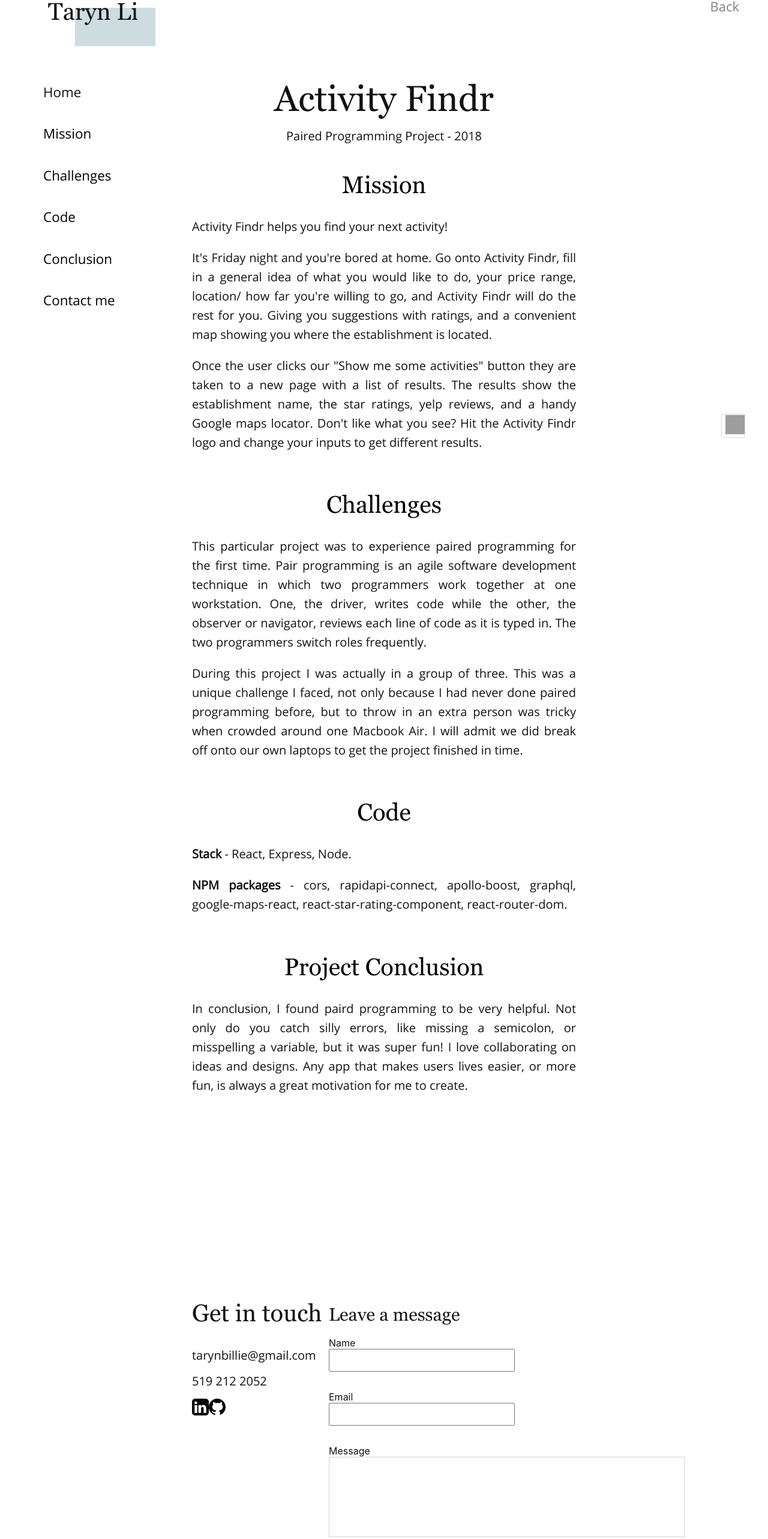
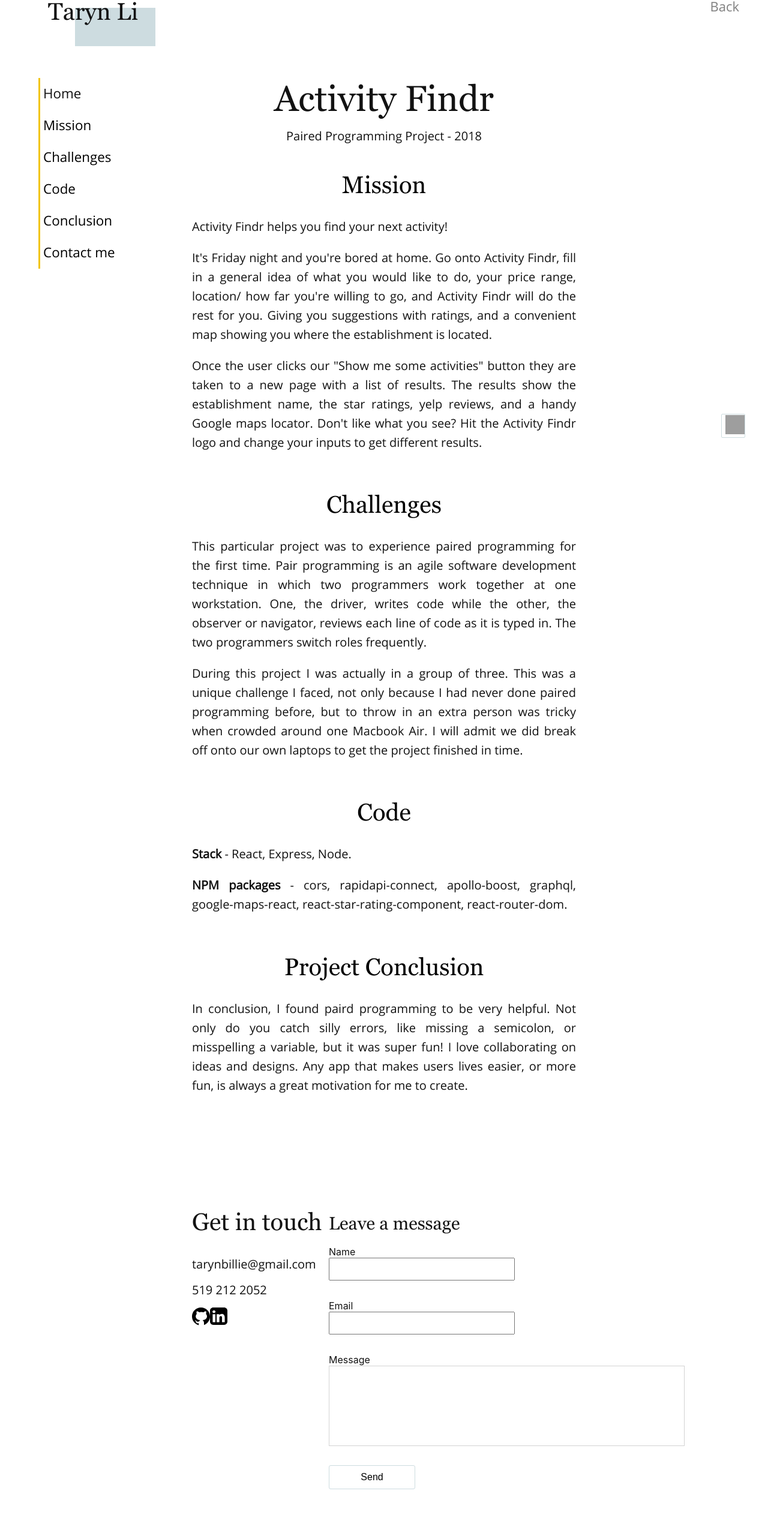
Before and after one commit to tarynbillie/Portfolio, a React (Create React App) app: page /#/activityfindr in a window 1280 px wide. Shown: the part 30-2596 px from the top of the page at 60% size. Built offline with nearby package versions, Linux system fonts and the light colour scheme; grey boxes are pictures that could not be loaded.

Commit message:
more nav consistency

```diff
--- a/src/components/Footer/Footer.js
+++ b/src/components/Footer/Footer.js
@@ -1,6 +1,4 @@
 import React, { Component } from 'react';
-import github from '../../assets/github-home.svg';
-import linkedin from '../../assets/LinkedIn.svg';
 import './footer.scss';
 
 export default class Footer extends Component {
@@ -12,12 +10,20 @@ export default class Footer extends Component {
                     <h2>tarynbillie@gmail.com</h2>
                     <h2>519 212 2052</h2>
                     <div className='icons'>
-                        <a href='https://github.com/tarynbillie' target="_blank" rel="noopener noreferrer">
-                            <img src={linkedin} alt='LinkedIn' />
-                        </a>
-                        <a href='https://www.linkedin.com/in/taryn-li/' target="_blank" rel="noopener noreferrer">
-                            <img src={github} alt='Github' />
-                        </a>
+                    <a href='https://github.com/tarynbillie' target='_blank' rel="noopener noreferrer">
+                                <svg width="30px" height="30px" viewBox="0 0 28 28" version="1.1" xmlns="http://www.w3.org/2000/svg" xlink="http://www.w3.org/1999/xlink">
+                                    <title>GitHub</title>
+                                    <desc>Please visit my GitHub</desc>
+                                    <path d="M14,0 C6.2685,0 0,6.2685 0,14 C0,20.5601667 4.51733333,26.0493333 10.6073333,27.5683333 C10.542,27.3793333 10.5,27.16 10.5,26.8881667 L10.5,24.4953333 C9.93183333,24.4953333 8.97983333,24.4953333 8.74066667,24.4953333 C7.78283333,24.4953333 6.93116667,24.0835 6.51816667,23.3181667 C6.05966667,22.4676667 5.98033333,21.1668333 4.844,20.3711667 C4.50683333,20.1063333 4.7635,19.8041667 5.152,19.845 C5.8695,20.048 6.4645,20.5403333 7.0245,21.2706667 C7.58216667,22.0021667 7.84466667,22.1678333 8.8865,22.1678333 C9.39166667,22.1678333 10.1476667,22.1386667 10.8593333,22.0266667 C11.242,21.0548333 11.9035,20.16 12.712,19.7376667 C8.05,19.2581667 5.82516667,16.9388333 5.82516667,13.79 C5.82516667,12.4343333 6.40266667,11.123 7.38383333,10.0181667 C7.06183333,8.9215 6.657,6.685 7.5075,5.83333333 C9.60516667,5.83333333 10.8733333,7.19366667 11.1778333,7.56116667 C12.2231667,7.203 13.3711667,7 14.5775,7 C15.7861667,7 16.9388333,7.203 17.9865,7.5635 C18.2875,7.19833333 19.5568333,5.83333333 21.6591667,5.83333333 C22.5131667,6.68616667 22.1036667,8.932 21.7781667,10.0263333 C22.7535,11.1288333 23.3275,12.4366667 23.3275,13.79 C23.3275,16.9365 21.1061667,19.2546667 16.4511667,19.7365 C17.7321667,20.405 18.6666667,22.2833333 18.6666667,23.6985 L18.6666667,26.8881667 C18.6666667,27.0095 18.6398333,27.097 18.6258333,27.2008333 C24.0811667,25.2886667 28,20.1086667 28,14 C28,6.2685 21.7315,0 14,0 Z" id="Path"></path>
+                                </svg>
+                            </a>
+                            <a href='https://www.linkedin.com/in/taryn-li/' target='_blank' rel="noopener noreferrer">
+                                <svg width="29px" height="29px" viewBox="0 0 28 28" version="1.1" xmlns="http://www.w3.org/2000/svg" xlink="http://www.w3.org/1999/xlink">
+                                    <title>LinkedIn</title>
+                                    <desc>Please visit my LinkedIn</desc>
+                                        <path d="M22.75,0 L5.25,0 C2.35156277,0 0,2.35156277 0,5.25 L0,22.75 C0,25.6484372 2.35156277,28 5.25,28 L22.75,28 C25.6484372,28 28,25.6484372 28,22.75 L28,5.25 C28,2.35156277 25.6484372,0 22.75,0 Z M8.65745246,23.7680294 L4.30769231,23.7680294 L4.28245246,10.7439909 L8.63221154,10.7439909 L8.65745246,23.7680294 Z M6.37319738,9.04026415 L6.34795646,9.04026415 C4.926082,9.04026415 4.00901415,8.06009615 4.00901415,6.84014477 C4.00901415,5.59074492 4.95552938,4.64423077 6.40264477,4.64423077 C7.84976015,4.64423077 8.73737954,5.59074492 8.76682692,6.84014477 C8.76682692,8.06009615 7.84555262,9.04026415 6.37319738,9.04026415 Z M23.738582,23.7680294 L19.3509615,23.7680294 L19.3509615,16.6923077 C19.3509615,14.980168 18.8966346,13.8149038 17.3653846,13.8149038 C16.195914,13.8149038 15.5649038,14.6015628 15.2620192,15.3629808 C15.1484372,15.636418 15.1189909,16.0108178 15.1189909,16.3936295 L15.1189909,23.7680294 L10.7103371,23.7680294 L10.6850962,10.7439909 L15.09375,10.7439909 L15.1189909,12.582332 C15.6826923,11.7115385 16.6207935,10.4789666 18.8671872,10.4789666 C21.6520435,10.4789666 23.7343755,12.2962743 23.7343755,16.2043269 L23.7343755,23.7680294 L23.738582,23.7680294 Z" id="Shape"></path>
+                                </svg>
+                            </a>
                     </div>
                 </div>
                 <div className='footer__right'>
--- a/src/components/Footer/footer.scss
+++ b/src/components/Footer/footer.scss
@@ -1,5 +1,7 @@
 $primary: #CDDCE0;
 $accent: #C24B0C;
+$secondAccent: #F1C40F;
+
 
 $rare: #FFF;
 $mediumRare:#D3D3D3;
@@ -29,9 +31,9 @@ $breakpoint-laptop: 1024px;
 
 .footer {
     display: flex;
-    height: 80vh;
+    height: 70vh;
     color: $burnt;
-    margin: 20rem 3rem 0 20rem;
+    margin: 10.5rem 3rem 0 20rem;
     &__left {
         display: flex;
         flex-direction: column;
@@ -56,8 +58,10 @@ $breakpoint-laptop: 1024px;
             width: 20%;
             justify-content: space-between;
             cursor: pointer;
-            &:hover {
-                color: $primary;
+            a svg:hover {
+                fill: $secondAccent;
+                transform: scale(1.1);
+                transition: transform 0.5s ease-in-out, fill 0.5s;
             }
         }
     }
--- a/src/components/Home/home.scss
+++ b/src/components/Home/home.scss
@@ -59,7 +59,7 @@ $breakpoint-monitor: 1440px;
                 animation: 1.8s ease-out 0s 1 slideInFromTop;
                 h1 {
                     font-family: 'Georgia';
-                    font-size: 3.8rem;
+                    font-size: 4rem;
                     font-weight: normal;
                     margin-bottom: 0.5rem;
 
--- a/src/components/Nav/sideNav.scss
+++ b/src/components/Nav/sideNav.scss
@@ -109,6 +109,7 @@ $breakpoint-monitor: 1440px;
     display: flex;
     flex-direction: column;
     justify-content: space-evenly;
+    border-left: solid $secondAccent;
     .link {
         color: $burnt;
         text-decoration: none;
@@ -117,36 +118,47 @@ $breakpoint-monitor: 1440px;
         font-family: 'Open Sans';
         font-weight: normal;
         font-size: 1.4rem;
-        margin-top: 0;
-        padding: 8px;
+        margin: 5px 0;
+        padding: 5px;
         cursor: pointer;
         display: block;
         position: relative;
         z-index: 1;
         transition: all .5s;
-    }
-    h3::after {
-        display: block;
-        position: absolute;
-        top: 0;
-        left: 0;
-        bottom: 0;
-        right: 0;
-        margin: auto;
-        width: 100%;
-        height: 1px;
-        content: '.';
-        color: transparent;
-        background: $secondAccent;
-        visibility: none;
-        opacity: 0;
-        z-index: -1;
-        transition: all .6s;
-    }
-    h3:hover::after {
-        opacity: 1;
-        visibility: visible;
-        height: 100%;
+        // &:after {
+        //     display: block;
+        //     position: absolute;
+        //     top: 0;
+        //     left: 0;
+        //     bottom: 0;
+        //     right: 0;
+        //     margin: auto;
+        //     width: 100%;
+        //     height: 1px;
+        //     content: '.';
+        //     color: transparent;
+        //     background: $secondAccent;
+        //     visibility: none;
+        //     opacity: 0;
+        //     z-index: -1;
+        //     transition: all .6s;
+        // }
+        // &:hover:after{
+        //     opacity: 1;
+        //     visibility: visible;
+        //     height: 100%;
+        // }
+        &:after {
+            content: '';
+            display: block;
+            width: 0;
+            height: 2px;
+            background: $secondAccent;
+            transition: width .5s;
+        }
+        &:hover:after{
+            width: 100%;
+        }
     }
 
 
--- a/src/components/Nav/topNav.scss
+++ b/src/components/Nav/topNav.scss
@@ -68,14 +68,44 @@ $breakpoint-monitor: 1440px;
         align-items: center;
         margin-top: 1.5rem;
         width: 45%;
-
         h3 {
+            font-weight: normal;
             font-family: 'Open Sans';
-            font-weight: normal;
             font-size: 1.2rem;
             cursor: pointer;
-        }
-        h3::after {
+            margin: 5px 0;
+            padding: 10px;
+            display: block;
+            position: relative;
+            z-index: 1;
+            transition: all .5s;
+            // &:hover {
+            //     color: #91640F;
+            // }
+            // &:after {
+            //     display: block;
+            //     position: absolute;
+            //     top: 0;
+            //     left: 0;
+            //     bottom: 0;
+            //     right: 0;
+            //     margin: auto;
+            //     width: 100%;
+            //     height: 1px;
+            //     content: '.';
+            //     color: transparent;
+            //     background: $secondAccent;
+            //     visibility: none;
+            //     opacity: 0;
+            //     z-index: -1;
+            //     transition: all .6s;
+            // }
+            // &:hover:after{
+            //     opacity: 1;
+            //     visibility: visible;
+            //     height: 100%;
+            // }
+            &:after {
                 content: '';
                 display: block;
                 width: 0;
@@ -83,8 +113,12 @@ $breakpoint-monitor: 1440px;
                 background: $secondAccent;
                 transition: width .5s;
             }
-        h3:hover::after {
+            &:hover:after{
                 width: 100%;
+            }
+        }
+        .selected h3 {
+
         }
         .contact {
             @include contactBtn();
--- a/src/components/Projects/Projects.js
+++ b/src/components/Projects/Projects.js
@@ -12,6 +12,7 @@ export default class Projects extends Component {
                 <TopNav />
                 <div className='projects'>
                     <h1>Below are some projects I've worked on</h1>
+                    <h4>This page is still under construction 🚧</h4>
                     <div className='table'>
                     <ul>
                         <li>
--- a/src/components/Projects/projectsLanding.scss
+++ b/src/components/Projects/projectsLanding.scss
@@ -32,8 +32,13 @@ $breakpoint-monitor: 1440px;
         font-family: 'Open Sans';
         font-size: 2rem;
         font-weight: normal;
+        margin-bottom: 0;
     }
-
+    h4 {
+        margin-top: 0;
+        margin-bottom: 5rem;
+        font-weight: normal;
+    }
     ul {
         display: flex;
         width: 100%;
@@ -51,16 +56,15 @@ $breakpoint-monitor: 1440px;
                 }
             }
             p {
+                text-decoration: none;
                 text-align: center;
             }
         }
     }
-
     ul:hover li {
        opacity: 0.5;
     }
-
-      ul li:hover {
+    ul li:hover {
         opacity: 1;
     }
 }
```
Also changed, not shown: src/components/Nav/TopNav.js (+28 -20 lines). Lines whose indentation alone changed are shown as unchanged.
